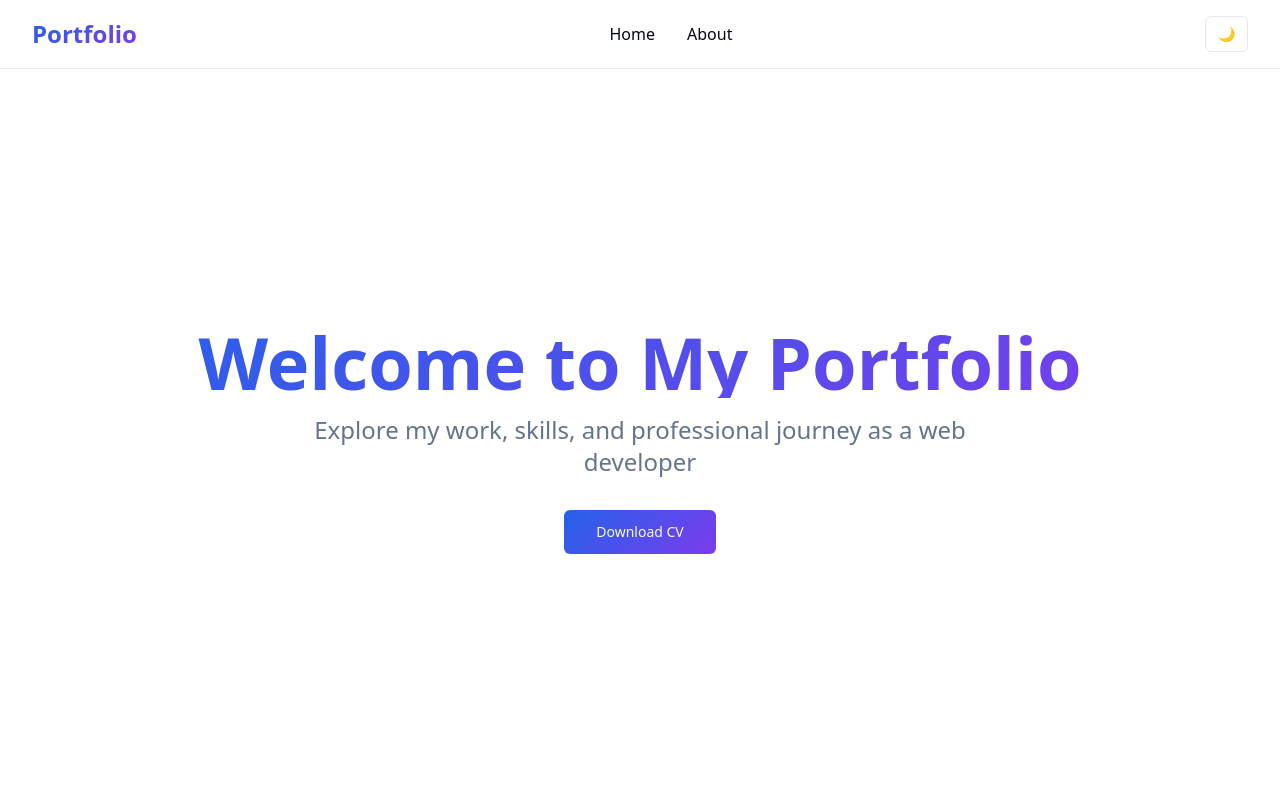
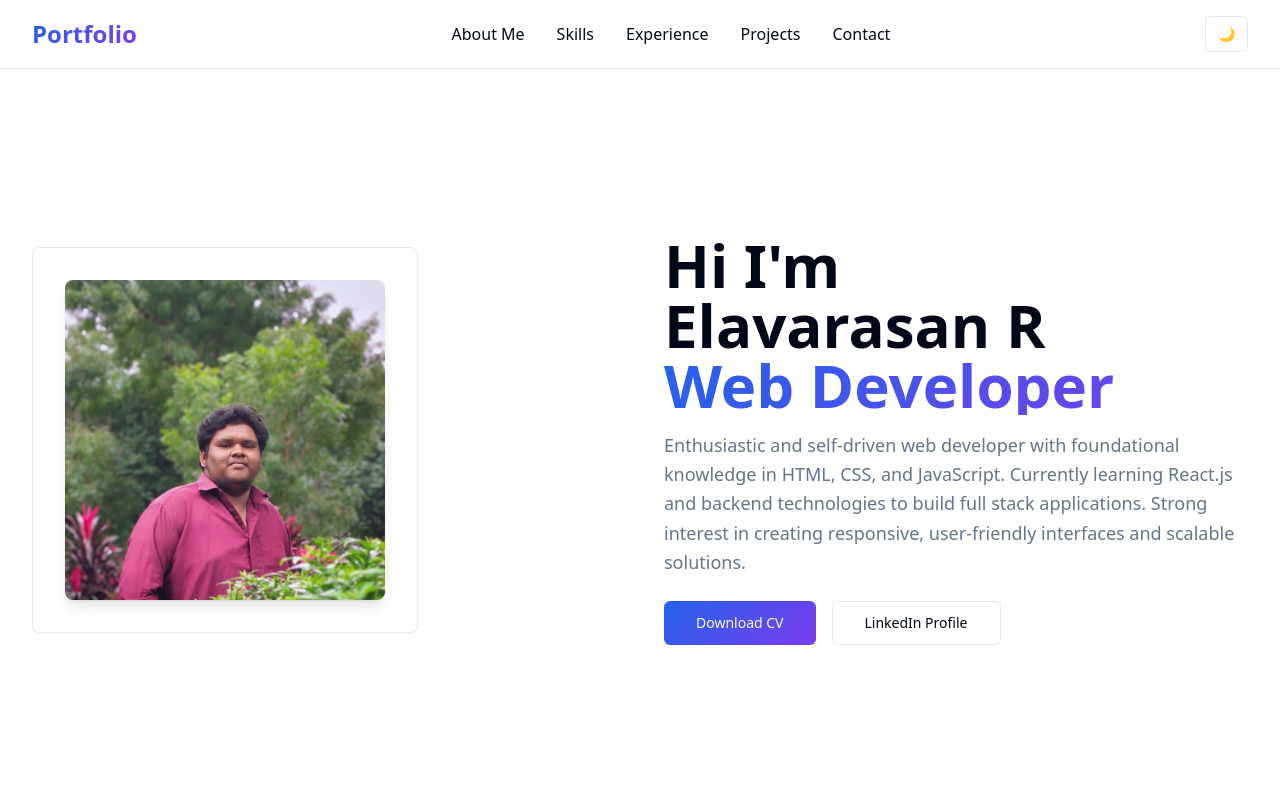
Before and after one commit to ArasuRDS01/polished-digital, a React (Vite) app: page / in a window 1280 px wide. Shown: the top 800 px of the page. Built offline with nearby package versions, Linux system fonts and the light colour scheme.

Commit message:
Reverted to commit 3c0eadb88e328a029ac8fe3d9f4800f84e4fe7a6

```diff
--- a/src/App.tsx
+++ b/src/App.tsx
@@ -4,7 +4,6 @@ import { TooltipProvider } from "@/components/ui/tooltip";
 import { QueryClient, QueryClientProvider } from "@tanstack/react-query";
 import { BrowserRouter, Routes, Route } from "react-router-dom";
 import Index from "./pages/Index";
-import About from "./pages/About";
 import NotFound from "./pages/NotFound";
 
 const queryClient = new QueryClient();
@@ -17,7 +16,6 @@ const App = () => (
       <BrowserRouter>
         <Routes>
           <Route path="/" element={<Index />} />
-          <Route path="/about" element={<About />} />
           {/* ADD ALL CUSTOM ROUTES ABOVE THE CATCH-ALL "*" ROUTE */}
           <Route path="*" element={<NotFound />} />
         </Routes>
--- a/src/components/Header.tsx
+++ b/src/components/Header.tsx
@@ -1,12 +1,9 @@
 
 import { useState, useEffect } from 'react';
-import { useNavigate, useLocation } from 'react-router-dom';
 import { Button } from '@/components/ui/button';
 import { Menu, X } from 'lucide-react';
 
 const Header = () => {
-  const navigate = useNavigate();
-  const location = useLocation();
   const [isDark, setIsDark] = useState(false);
   const [isMobileMenuOpen, setIsMobileMenuOpen] = useState(false);
 
@@ -31,20 +28,10 @@ const Header = () => {
     }
   };
 
-  const handleNavigation = (path: string, sectionId?: string) => {
-    if (location.pathname !== path) {
-      navigate(path);
-      if (sectionId) {
-        setTimeout(() => {
-          const element = document.getElementById(sectionId);
-          element?.scrollIntoView({ behavior: 'smooth' });
-        }, 100);
-      }
-    } else if (sectionId) {
-      const element = document.getElementById(sectionId);
-      element?.scrollIntoView({ behavior: 'smooth' });
-    }
-    setIsMobileMenuOpen(false);
+  const scrollToSection = (sectionId: string) => {
+    const element = document.getElementById(sectionId);
+    element?.scrollIntoView({ behavior: 'smooth' });
+    setIsMobileMenuOpen(false); // Close mobile menu after navigation
   };
 
   const toggleMobileMenu = () => {
@@ -62,16 +49,34 @@ const Header = () => {
           {/* Desktop Navigation */}
           <nav className="hidden md:flex space-x-8">
             <button
-              onClick={() => handleNavigation('/')}
+              onClick={() => scrollToSection('home')}
               className="text-foreground hover:text-primary transition-colors"
             >
-              Home
+              About Me
             </button>
             <button
-              onClick={() => handleNavigation('/about')}
+              onClick={() => scrollToSection('skills')}
               className="text-foreground hover:text-primary transition-colors"
             >
-              About
+              Skills
+            </button>
+            <button
+              onClick={() => scrollToSection('experience')}
+              className="text-foreground hover:text-primary transition-colors"
+            >
+              Experience
+            </button>
+            <button
+              onClick={() => scrollToSection('projects')}
+              className="text-foreground hover:text-primary transition-colors"
+            >
+              Projects
+            </button>
+            <button
+              onClick={() => scrollToSection('contact')}
+              className="text-foreground hover:text-primary transition-colors"
+            >
+              Contact
             </button>
           </nav>
 
@@ -101,16 +106,34 @@ const Header = () => {
           <div className="md:hidden bg-background/95 backdrop-blur-md border-t">
             <nav className="flex flex-col py-4 space-y-4">
               <button
-                onClick={() => handleNavigation('/')}
+                onClick={() => scrollToSection('home')}
                 className="text-foreground hover:text-primary transition-colors text-left px-4 py-2"
               >
                 Home
               </button>
               <button
-                onClick={() => handleNavigation('/about')}
+                onClick={() => scrollToSection('skills')}
                 className="text-foreground hover:text-primary transition-colors text-left px-4 py-2"
               >
-                About
+                Skills
+              </button>
+              <button
+                onClick={() => scrollToSection('experience')}
+                className="text-foreground hover:text-primary transition-colors text-left px-4 py-2"
+              >
+                Experience
+              </button>
+              <button
+                onClick={() => scrollToSection('projects')}
+                className="text-foreground hover:text-primary transition-colors text-left px-4 py-2"
+              >
+                Projects
+              </button>
+              <button
+                onClick={() => scrollToSection('contact')}
+                className="text-foreground hover:text-primary transition-colors text-left px-4 py-2"
+              >
+                Contact
               </button>
             </nav>
           </div>
--- a/src/components/Hero.tsx
+++ b/src/components/Hero.tsx
@@ -18,20 +18,43 @@ const Hero = () => {
   return (
     <section id="home" className="min-h-screen flex items-center justify-center pt-20 px-4 sm:px-6 lg:px-8">
       <div className="max-w-7xl w-full">
-        <div className="text-center space-y-8">
+        <div className="grid lg:grid-cols-2 gap-12 items-center">
+          {/* Left Column - Profile Image */}
+          <div className="flex justify-center lg:justify-start">
+            <Card className="p-8 hover-scale">
+              <div className="relative">
+                <img
+                  src="/lovable-uploads/4a71d8ff-02fd-4090-b483-ede88521a52a.png"
+                  alt="Professional headshot"
+                  className="w-80 h-80 object-cover rounded-lg shadow-lg" />
+                <div className="absolute inset-0 portfolio-gradient opacity-10 rounded-lg"></div>
+              </div>
+            </Card>
+          </div>
+
+          {/* Right Column - Introduction */}
+          <div className="space-y-6 text-center lg:text-left">
             <div className="space-y-4">
-            <h1 className="text-5xl lg:text-7xl font-bold">
+              <h1 className="text-4xl lg:text-6xl font-bold">
+                <span className="block">Hi I'm</span>
+                <span className="block">Elavarasan R</span>
                 <span className="block portfolio-gradient bg-clip-text text-transparent">
-                Welcome to My Portfolio
+                  Web Developer
                 </span>
               </h1>
 
-            <p className="text-xl lg:text-2xl text-muted-foreground max-w-3xl mx-auto leading-relaxed">
-              Explore my work, skills, and professional journey as a web developer
+              <h2 className="text-xl lg:text-2xl text-muted-foreground font-medium">
+
+              </h2>
+
+              <p className="text-lg text-muted-foreground max-w-2xl leading-relaxed">
+                Enthusiastic and self-driven web developer with foundational knowledge in HTML, CSS, and JavaScript.
+                Currently learning React.js and backend technologies to build full stack applications.
+                Strong interest in creating responsive, user-friendly interfaces and scalable solutions.
               </p>
             </div>
 
-          <div className="flex flex-col sm:flex-row gap-4 justify-center">
+            <div className="flex flex-col sm:flex-row gap-4 justify-center lg:justify-start">
               <Button
                 onClick={handleDownloadCV}
                 size="lg"
@@ -39,6 +62,16 @@ const Hero = () => {
               >
                 Download CV
               </Button>
+
+              <Button
+                onClick={handleLinkedInClick}
+                variant="outline"
+                size="lg"
+                className="hover:bg-primary hover:text-primary-foreground transition-colors"
+              >
+                LinkedIn Profile
+              </Button>
+            </div>
           </div>
         </div>
       </div>
--- a/src/pages/About.tsx
+++ /dev/null
@@ -1,124 +0,0 @@
-import { useEffect } from 'react';
-import Header from '@/components/Header';
-import Footer from '@/components/Footer';
-import { Card } from '@/components/ui/card';
-import { Button } from '@/components/ui/button';
-
-const About = () => {
-  useEffect(() => {
-    const observerOptions = {
-      threshold: 0.1,
-      rootMargin: '0px 0px -50px 0px'
-    };
-
-    const observer = new IntersectionObserver((entries) => {
-      entries.forEach((entry) => {
-        if (entry.isIntersecting) {
-          entry.target.classList.add('visible');
-        }
-      });
-    }, observerOptions);
-
-    const animatedElements = document.querySelectorAll('.section-fade-in');
-    animatedElements.forEach((el) => observer.observe(el));
-
-    return () => {
-      animatedElements.forEach((el) => observer.unobserve(el));
-    };
-  }, []);
-
-  const handleDownloadCV = () => {
-    const link = document.createElement('a');
-    link.href = '/elavarasan_Resume.pdf';
-    link.download = 'Elavarasan_Resume.pdf';
-    link.click();
-  };
-
-  const handleLinkedInClick = () => {
-    window.open('https://linkedin.com/in/elavarasan-r-419128223', '_blank');
-  };
-
-  return (
-    <div className="min-h-screen bg-background">
-      <Header />
-      <main>
-        <section className="min-h-screen flex items-center justify-center pt-20 px-4 sm:px-6 lg:px-8">
-          <div className="max-w-7xl w-full">
-            <div className="grid lg:grid-cols-2 gap-12 items-center section-fade-in">
-              {/* Left Column - Profile Image */}
-              <div className="flex justify-center lg:justify-start">
-                <Card className="p-8 hover-scale">
-                  <div className="relative">
-                    <img
-                      src="/lovable-uploads/4a71d8ff-02fd-4090-b483-ede88521a52a.png"
-                      alt="Professional headshot"
-                      className="w-80 h-80 object-cover rounded-lg shadow-lg"
-                    />
-                    <div className="absolute inset-0 portfolio-gradient opacity-10 rounded-lg"></div>
-                  </div>
-                </Card>
-              </div>
-
-              {/* Right Column - About Me Content */}
-              <div className="space-y-6 text-center lg:text-left">
-                <div className="space-y-4">
-                  <h1 className="text-4xl lg:text-6xl font-bold">
-                    <span className="block">About</span>
-                    <span className="block portfolio-gradient bg-clip-text text-transparent">
-                      Me
-                    </span>
-                  </h1>
-
-                  <h2 className="text-2xl lg:text-3xl font-semibold">
-                    Elavarasan R
-                  </h2>
-
-                  <p className="text-xl text-muted-foreground">
-                    Web Developer
-                  </p>
-
-                  <div className="space-y-4 text-lg text-muted-foreground leading-relaxed">
-                    <p>
-                      Enthusiastic and self-driven web developer with foundational knowledge in HTML, CSS, and JavaScript.
-                      Currently learning React.js and backend technologies to build full stack applications.
-                    </p>
-                    <p>
-                      Strong interest in creating responsive, user-friendly interfaces and scalable solutions.
-                      I am passionate about continuous learning and staying updated with the latest web technologies.
-                    </p>
-                    <p>
-                      My goal is to contribute to innovative projects and grow as a professional developer
-                      while delivering high-quality, efficient web applications.
-                    </p>
-                  </div>
-                </div>
-
-                <div className="flex flex-col sm:flex-row gap-4 justify-center lg:justify-start">
-                  <Button
-                    onClick={handleDownloadCV}
-                    size="lg"
-                    className="portfolio-gradient hover:opacity-90 transition-opacity"
-                  >
-                    Download CV
-                  </Button>
-
-                  <Button
-                    onClick={handleLinkedInClick}
-                    variant="outline"
-                    size="lg"
-                    className="hover:bg-primary hover:text-primary-foreground transition-colors"
-                  >
-                    LinkedIn Profile
-                  </Button>
-                </div>
-              </div>
-            </div>
-          </div>
-        </section>
-      </main>
-      <Footer />
-    </div>
-  );
-};
-
-export default About;
```
Lines whose indentation alone changed are shown as unchanged.
